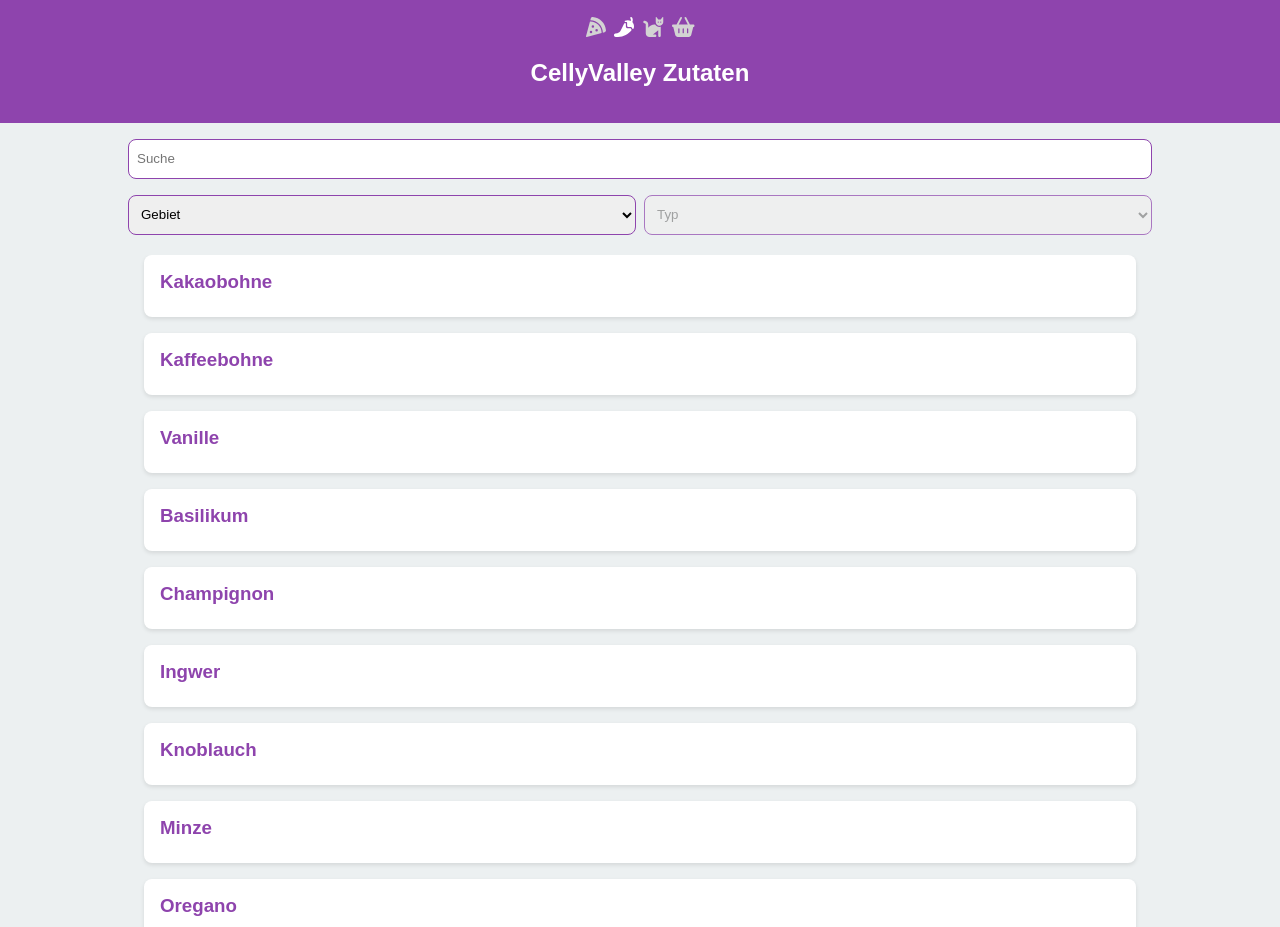
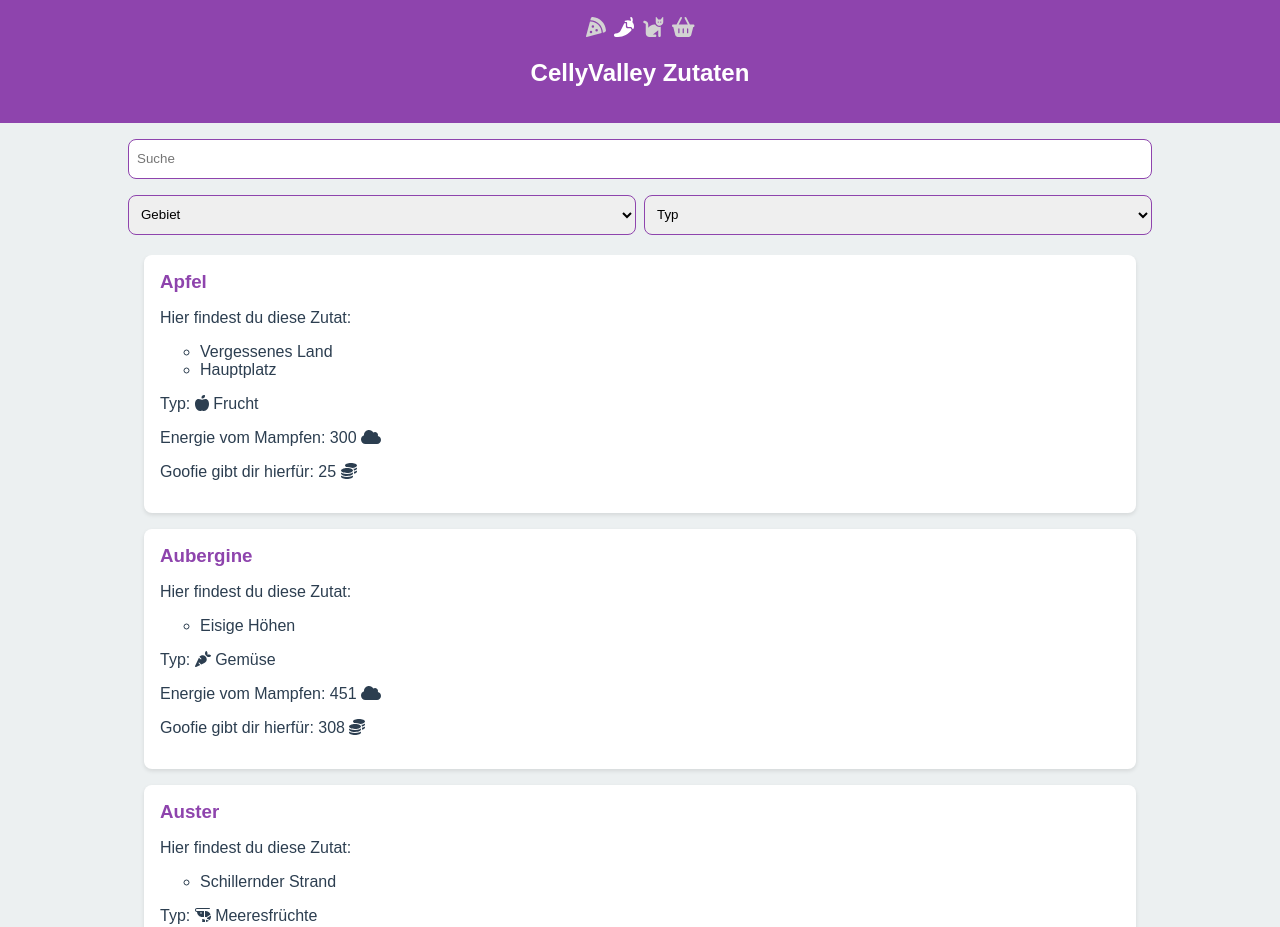
Before and after one commit to FRickReich/cellyvalley, a React (Vite) app: page / in a window 1280 px wide. Both pictures are taken after a click on the element 623 px from the left and 27 px from the top of the page. Built offline with nearby package versions, Linux system fonts and the light colour scheme.

Commit message:
Add ingredients view

```diff
--- a/src/App.jsx
+++ b/src/App.jsx
@@ -74,7 +74,7 @@ const App = () => {
 										))
 									}
 								</ul>
-								<p>Typ: {determineFoodTypeIcon(selectedIngredient.type)} {selectedIngredient.type}</p>
+								<p>Typ: {determineFoodTypeIcon(selectedIngredient.category)} {selectedIngredient.category}</p>
 								<p>Energie vom Mampfen: {selectedIngredient.power} <FontAwesomeIcon icon={faCloud} /></p>
 								<p>Goofie gibt dir hierfür: {selectedIngredient.revenue} <FontAwesomeIcon icon={faCoins} /></p>
 							</div>
@@ -177,7 +177,7 @@ const App = () => {
 											>
 												{
 													ingredientsData.ingredients.find(ing => ing.title === ingredient) ? (
-														<div>{determineFoodTypeIcon(ingredientsData.ingredients.find(ing => ing.title === ingredient).type)} {ingredient}</div>)
+														<div>{determineFoodTypeIcon(ingredientsData.ingredients.find(ing => ing.title === ingredient).category)} {ingredient}</div>)
 														:
 														(<div>{determineFoodTypeIcon(ingredient)} {ingredient}</div>)
 												}
--- a/src/data/ingredients.json
+++ b/src/data/ingredients.json
@@ -3,21 +3,21 @@
     {
       "title": "Kakaobohne",
       "positions": ["Sonnige Ebene", "Lichtung des Vertrauens"],
-      "type": "Süßigkeit",
+      "category": "Süßigkeit",
       "power": 450,
       "revenue": 38
     },
     {
       "title": "Kaffeebohne",
       "positions": ["Lichtung des Vertrauens"],
-      "type": "Süßigkeit",
+      "category": "Süßigkeit",
       "power": 425,
       "revenue": 36
     },
     {
       "title": "Vanille",
       "positions": ["Sonnige Ebene"],
-      "type": "Süßigkeit",
+      "category": "Süßigkeit",
       "power": 135,
       "revenue": 60
     },
@@ -25,42 +25,42 @@
     {
       "title": "Basilikum",
       "positions": ["Friedliche Wiese"],
-      "type": "Gewürz",
+      "category": "Gewürz",
       "power": 100,
       "revenue": 25
     },
     {
       "title": "Champignon",
       "positions": ["Lichtung des Vertrauens"],
-      "type": "Gewürz",
+      "category": "Gewürz",
       "power": 105,
       "revenue": 30
     },
     {
       "title": "Ingwer",
       "positions": ["Vergessenes Land"],
-      "type": "Gewürz",
+      "category": "Gewürz",
       "power": 175,
       "revenue": 100
     },
     {
       "title": "Knoblauch",
       "positions": ["Wald der Tapferkeit"],
-      "type": "Gewürz",
+      "category": "Gewürz",
       "power": 135,
       "revenue": 60
     },
     {
       "title": "Minze",
       "positions": ["Hauptplatz"],
-      "type": "Gewürz",
+      "category": "Gewürz",
       "power": 155,
       "revenue": 80
     },
     {
       "title": "Oregano",
       "positions": ["Wald der Tapferkeit"],
-      "type": "Gewürz",
+      "category": "Gewürz",
       "power": 95,
       "revenue": 20
     },
@@ -68,441 +68,441 @@
     {
       "title": "Spargel",
       "positions": ["Eisige Höhen"],
-      "type": "Gemüse",
+      "category": "Gemüse",
       "power": 42,
       "revenue": 133
     },
     {
       "title": "Paprika",
       "positions": ["Wald der Tapferkeit"],
-      "type": "Gemüse",
+      "category": "Gemüse",
       "power": 79,
       "revenue": 33
     },
     {
       "title": "Karotte",
       "positions": ["Friedliche Wiese"],
-      "type": "Gemüse",
+      "category": "Gemüse",
       "power": 57,
       "revenue": 44
     },
     {
       "title": "Chilischote",
       "positions": ["Sonnige Ebene"],
-      "type": "Gemüse",
+      "category": "Gemüse",
       "power": 140,
       "revenue": 78
     },
     {
       "title": "Gurke",
       "positions": ["Eisige Höhen"],
-      "type": "Gemüse",
+      "category": "Gemüse",
       "power": 145,
       "revenue": 159
     },
     {
       "title": "Aubergine",
       "positions": ["Eisige Höhen"],
-      "type": "Gemüse",
+      "category": "Gemüse",
       "power": 451,
       "revenue": 308
     },
     {
       "title": "Lauch",
       "positions": ["Vergessenes Land"],
-      "type": "Gemüse",
+      "category": "Gemüse",
       "power": 228,
       "revenue": 309
     },
     {
       "title": "Salat",
       "positions": ["Friedliche Wiese"],
-      "type": "Gemüse",
+      "category": "Gemüse",
       "power": 56,
       "revenue": 8
     },
     {
       "title": "Okra",
       "positions": ["Lichtung des Vertrauens"],
-      "type": "Gemüse",
+      "category": "Gemüse",
       "power": 31,
       "revenue": 114
     },
     {
       "title": "Zwiebel",
       "positions": ["Wald der Tapferkeit"],
-      "type": "Gemüse",
+      "category": "Gemüse",
       "power": 146,
       "revenue": 170
     },
     {
       "title": "Kartoffel",
       "positions": ["Vergessenes Land"],
-      "type": "Gemüse",
+      "category": "Gemüse",
       "power": 113,
       "revenue": 126
     },
     {
       "title": "Kürbis",
       "positions": ["Vergessenes Land"],
-      "type": "Gemüse",
+      "category": "Gemüse",
       "power": 187,
       "revenue": 664
     },
     {
       "title": "Spinat",
       "positions": ["Lichtung des Vertrauens"],
-      "type": "Gemüse",
+      "category": "Gemüse",
       "power": 60,
       "revenue": 41
     },
     {
       "title": "Tomate",
       "positions": ["Schillernder Strand"],
-      "type": "Gemüse",
+      "category": "Gemüse",
       "power": 21,
       "revenue": 22
     },
     {
       "title": "Zucchini",
       "positions": ["Sonnige Ebene"],
-      "type": "Gemüse",
+      "category": "Gemüse",
       "power": 48,
       "revenue": 37
     },
     {
       "title": "Raps",
       "positions": ["Wald der Tapferkeit"],
-      "type": "Getreide",
+      "category": "Getreide",
       "power": 59,
       "revenue": 109
     },
     {
       "title": "Mais",
       "positions": ["Schillernder Strand"],
-      "type": "Getreide",
+      "category": "Getreide",
       "power": 30,
       "revenue": 16
     },
     {
       "title": "Reis",
       "positions": ["Lichtung des Vertrauens"],
-      "type": "Getreide",
+      "category": "Getreide",
       "power": 59,
       "revenue": 61
     },
     {
       "title": "Soja",
       "positions": ["Sonnige Ebene"],
-      "type": "Getreide",
+      "category": "Getreide",
       "power": 58,
       "revenue": 69
     },
     {
       "title": "Zuckerrohr",
       "positions": ["Schillernder Strand"],
-      "type": "Getreide",
+      "category": "Getreide",
       "power": 46,
       "revenue": 19
     },
     {
       "title": "Weizen",
       "positions": ["Friedliche Wiese"],
-      "type": "Getreide",
+      "category": "Getreide",
       "power": 19,
       "revenue": 2
     },
     {
       "title": "Apfel",
       "positions": ["Vergessenes Land", "Hauptplatz"],
-      "type": "Frucht",
+      "category": "Frucht",
       "power": 300,
       "revenue": 25
     },
     {
       "title": "Banane",
       "positions": ["Friedliche Wiese", "Schillernder Strand"],
-      "type": "Frucht",
+      "category": "Frucht",
       "power": 350,
       "revenue": 29
     },
     {
       "title": "Blaubeere",
       "positions": ["Wald der Tapferkeit", "Schillernder Strand"],
-      "type": "Frucht",
+      "category": "Frucht",
       "power": 350,
       "revenue": 29
     },
     {
       "title": "Kirsche",
       "positions": ["Eisige Höhen", "Sonnige Ebene"],
-      "type": "Frucht",
+      "category": "Frucht",
       "power": 500,
       "revenue": 42
     },
     {
       "title": "Kokosnuss",
       "positions": ["Schillernder Strand"],
-      "type": "Frucht",
+      "category": "Frucht",
       "power": 500,
       "revenue": 42
     },
     {
       "title": "Stachelbeere",
       "positions": ["Eisige Höhen", "Vergessenes Land"],
-      "type": "Frucht",
+      "category": "Frucht",
       "power": 600,
       "revenue": 50
     },
     {
       "title": "Zitrone",
       "positions": ["Wald der Tapferkeit", "Lichtung des Vertrauens"],
-      "type": "Frucht",
+      "category": "Frucht",
       "power": 400,
       "revenue": 33
     },
     {
       "title": "Himbeere",
       "positions": ["Hauptplatz", "Friedliche Wiese"],
-      "type": "Frucht",
+      "category": "Frucht",
       "power": 250,
       "revenue": 21
     },
     {
       "title": "Muschel",
       "positions": ["Schillernder Strand"],
-      "type": "Meeresfrüchte",
+      "category": "Meeresfrüchte",
       "power": 120,
       "revenue": 45
     },
     {
       "title": "Auster",
       "positions": ["Schillernder Strand"],
-      "type": "Meeresfrüchte",
+      "category": "Meeresfrüchte",
       "power": 250,
       "revenue": 250
     },
     {
       "title": "Jakobsmuschel",
       "positions": ["Schillernder Strand"],
-      "type": "Meeresfrüchte",
+      "category": "Meeresfrüchte",
       "power": 125,
       "revenue": 50
     },
     {
       "title": "Butter",
       "positions": ["Chez Remys"],
-      "type": "Anderes",
+      "category": "Anderes",
       "power": 285,
       "revenue": 190
     },
     {
       "title": "Ei",
       "positions": ["Chez Remys"],
-      "type": "Anderes",
+      "category": "Anderes",
       "power": 330,
       "revenue": 220
     },
     {
       "title": "Erdnuss",
       "positions": ["Chez Remys"],
-      "type": "Anderes",
+      "category": "Anderes",
       "power": 300,
       "revenue": 200
     },
     {
       "title": "Käse",
       "positions": ["Chez Remys"],
-      "type": "Anderes",
+      "category": "Anderes",
       "power": 270,
       "revenue": 180
     },
     {
       "title": "Milch",
       "positions": ["Chez Remys"],
-      "type": "Anderes",
+      "category": "Anderes",
       "power": 345,
       "revenue": 230
     },
     {
       "title": "Slush-Eis",
       "positions": ["Chez Remys"],
-      "type": "Anderes",
+      "category": "Anderes",
       "power": 225,
       "revenue": 150
     },
     {
       "title": "Barsch",
       "positions": ["Friedliche Wiese", "Wald der Tapferkeit", "Sonnige Ebene", "Eisige Höhen"],
-      "type": "Fisch",
+      "category": "Fisch",
       "power": 150,
       "revenue": 25
     },
     {
       "title": "Brasse",
       "positions": ["Friedliche Wiese"],
-      "type": "Fisch",
+      "category": "Fisch",
       "power": 1300,
       "revenue": 600
     },
     {
       "title": "Buntbarsch",
       "positions": ["Eisige Höhen", "Sonnige Ebene"],
-      "type": "Fisch",
+      "category": "Fisch",
       "power": 1150,
       "revenue": 600
     },
     {
       "title": "Flussbarsch",
       "positions": ["Sonnige Ebene", "Wald der Tapferkeit"],
-      "type": "Fisch",
+      "category": "Fisch",
       "power": 400,
       "revenue": 80
     },
     {
       "title": "Fugu",
       "positions": ["Schillernder Strand"],
-      "type": "Fisch",
+      "category": "Fisch",
       "power": 1700,
       "revenue": 900
     },
     {
       "title": "Garnele",
       "positions": ["Schillernder Strand"],
-      "type": "Meeresfrüchte",
+      "category": "Meeresfrüchte",
       "power": 750,
       "revenue": 300
     },
     {
       "title": "Hecht",
       "positions": ["Wald der Tapferkeit"],
-      "type": "Fisch",
+      "category": "Fisch",
       "power": 1500,
       "revenue": 800
     },
     {
       "title": "Hering",
       "positions": ["Schillernder Strand", "Lichtung des Vertrauens"],
-      "type": "Fisch",
+      "category": "Fisch",
       "power": 250,
       "revenue": 65
     },
     {
       "title": "Hummer",
       "positions": ["Lichtung des Vertrauens"],
-      "type": "Meeresfrüchte",
+      "category": "Meeresfrüchte",
       "power": 1600,
       "revenue": 950
     },
     {
       "title": "Kabeljau",
       "positions": ["Schillernder Strand", "Lichtung des Vertrauens", "Vergessenes Land"],
-      "type": "Fisch",
+      "category": "Fisch",
       "power": 150,
       "revenue": 35
     },
     {
       "title": "Karpfen",
       "positions": ["Wald der Tapferkeit", "Sonnige Ebene"],
-      "type": "Fisch",
+      "category": "Fisch",
       "power": 800,
       "revenue": 400
     },
     {
       "title": "Königsfisch",
       "positions": ["Schillernder Strand"],
-      "type": "Fisch",
+      "category": "Fisch",
       "power": 800,
       "revenue": 450
     },
     {
       "title": "Krabbe",
       "positions": ["Eisige Höhen"],
-      "type": "Meeresfrüchte",
+      "category": "Meeresfrüchte",
       "power": 1200,
       "revenue": 600
     },
     {
       "title": "Lachs",
       "positions": ["Schillernder Strand", "Eisige Höhen"],
-      "type": "Fisch",
+      "category": "Fisch",
       "power": 500,
       "revenue": 150
     },
     {
       "title": "Lanzenfisch",
       "positions": ["Vergessenes Land"],
-      "type": "Fisch",
+      "category": "Fisch",
       "power": 1300,
       "revenue": 650
     },
     {
       "title": "Regenbogenforelle",
       "positions": ["Friedliche Wiese", "Wald der Tapferkeit"],
-      "type": "Fisch",
+      "category": "Fisch",
       "power": 300,
       "revenue": 50
     },
     {
       "title": "Schwertfisch",
       "positions": ["Schillernder Strand"],
-      "type": "Fisch",
+      "category": "Fisch",
       "power": 1500,
       "revenue": 700
     },
     {
       "title": "Seetang",
       "positions": ["Friedliche Wiese", "Wald der Tapferkeit", "Sonnige Ebene", "Eisige Höhen", "Vergessenes Land", "Schillernder Strand"],
-      "type": "Fisch",
+      "category": "Fisch",
       "power": 20,
       "revenue": 25
     },
     {
       "title": "Seeteufel",
       "positions": ["Vergessenes Land"],
-      "type": "Fisch",
+      "category": "Fisch",
       "power": 2000,
       "revenue": 1500
     },
     {
       "title": "Seezunge",
       "positions": ["Vergessenes Land"],
-      "type": "Fisch",
+      "category": "Fisch",
       "power": 500,
       "revenue": 200
     },
     {
       "title": "Thunfisch",
       "positions": ["Lichtung des Vertrauens", "Vergessenes Land"],
-      "type": "Fisch",
+      "category": "Fisch",
       "power": 350,
       "revenue": 95
     },
     {
       "title": "Tintenfisch",
       "positions": ["Lichtung des Vertrauens", "Vergessenes Land"],
-      "type": "Meeresfrüchte",
+      "category": "Meeresfrüchte",
       "power": 1000,
       "revenue": 500
     },
     {
       "title": "Stör",
       "positions": ["Eisige Höhen"],
-      "type": "Fisch",
+      "category": "Fisch",
       "power": 1800,
       "revenue": 1200
     },
     {
       "title": "Wels",
       "positions": ["Friedliche Wiese"],
-      "type": "Fisch",
+      "category": "Fisch",
       "power": 1200,
       "revenue": 550
     },
     {
       "title": "Zander",
       "positions": ["Sonnige Ebene"],
-      "type": "Fisch",
+      "category": "Fisch",
       "power": 1700,
       "revenue": 1100
     }
--- a/src/views/Ingredients.jsx
+++ b/src/views/Ingredients.jsx
@@ -1,11 +1,34 @@
 import { useState } from 'react';
 import ingredientsData from '../data/ingredients.json';
 import locationsData from '../data/locations.json';
+import { FontAwesomeIcon } from '@fortawesome/react-fontawesome';
+import { faCloud, faCoins } from '@fortawesome/free-solid-svg-icons';
+import { determineFoodTypeIcon } from './../utils';
 
 export const Ingredients = () => {
     const [searchTerm, setSearchTerm] = useState('');
 	const [locationFilter, setLocationFilter] = useState('');
 	const [typeFilter, setTypeFilter] = useState('');
+
+    const filteredIngredients = ingredientsData.ingredients
+		.filter(ingredient => {
+            const matchTitle = ingredient.title.toLowerCase().includes(searchTerm.toLowerCase());
+
+            const matchCategory = ingredient.category.includes(typeFilter);
+            let matchLocation;
+
+            if(locationFilter !== "")
+            {
+                matchLocation = ingredient.positions.find(loc => loc === locationFilter) && true;
+            }
+            else
+            {
+                matchLocation = true;
+            }
+
+			return matchTitle && matchCategory && matchLocation;
+
+        }).sort((a, b) => a.title.localeCompare(b.title));
 
     return (
         <section>
@@ -18,7 +41,11 @@ export const Ingredients = () => {
                     onChange={e => setSearchTerm(e.target.value)}
                 />
                 <div className='App__menu__select'>
-                    <select>
+                <select
+                        onChange={e => {
+                            setLocationFilter(e.target.value);
+                        }}
+                    >
                         <option value="">Gebiet</option>
                         {
                             locationsData.locations.map((location, i) => (
@@ -28,8 +55,20 @@ export const Ingredients = () => {
                             ))
                         }
                     </select>
-                    <select disabled={true}>
+                    <select
+                        onChange={e => {
+                            setTypeFilter(e.target.value);
+                        }}
+                    >
                         <option value="">Typ</option>
+                        <option value="Gemüse">Gemüse</option>
+                        <option value="Frucht">Frucht</option>
+                        <option value="Getreide">Getreide</option>
+                        <option value="Fisch">Fisch</option>
+                        <option value="Meeresfrüchte">Meeresfrüchte</option>
+                        <option value="Gewürz">Gewürz</option>
+                        <option value="Süßigkeit">Süßigkeit</option>
+                        <option value="Anderes">Anderes</option>
                     </select>
                 </div>
             </div>
@@ -37,12 +76,27 @@ export const Ingredients = () => {
             <div className='App__container'>
                 <ul className='App__container__list'>
                     {
-                        ingredientsData.ingredients.map((ingredient, i) => (
+                        filteredIngredients.map((ingredient, i) => (
                             <li
                                 key={i}
                                 className='App__container__list__item'
                             >
                                 <h3 className='App__container__list__item__title'>{ingredient.title}</h3>
+                                <div className="App__window__text">
+								<p>
+									Hier findest du diese Zutat:
+								</p>
+								<ul>
+									{
+										ingredient?.positions?.map((pos, i) => (
+											<li key={i}>{pos}</li>
+										))
+									}
+								</ul>
+								<p>Typ: {determineFoodTypeIcon(ingredient.category)} {ingredient.category}</p>
+								<p>Energie vom Mampfen: {ingredient.power} <FontAwesomeIcon icon={faCloud} /></p>
+								<p>Goofie gibt dir hierfür: {ingredient.revenue} <FontAwesomeIcon icon={faCoins} /></p>
+							</div>
                             </li>
                         ))
                     }
```
Also changed, not shown: src/data/collectings.json (+152 -77 lines), src/views/Collecting.jsx (+45 -6 lines).
